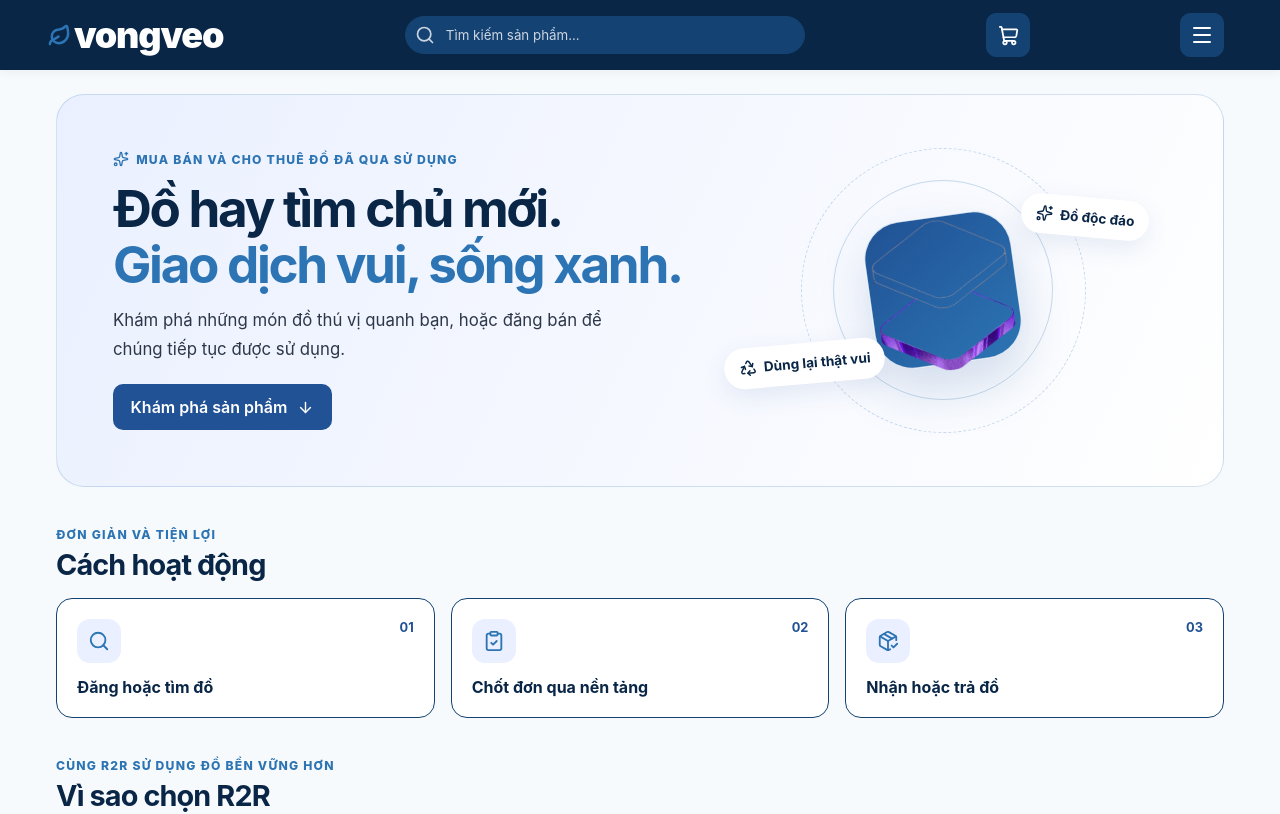
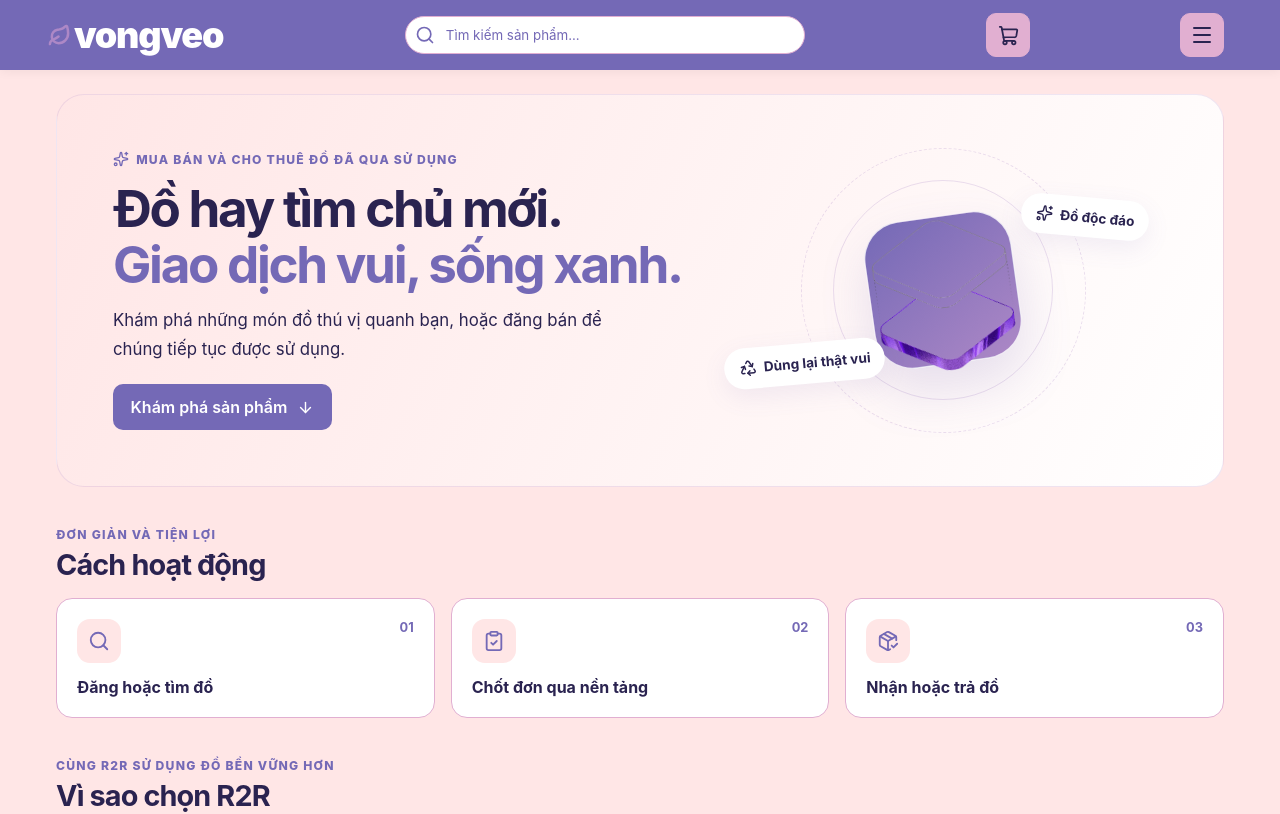
Before and after one commit to TTP265/vongveo, a React app in the folder frontend/: page / in a window 1280 px wide. Shown: the top 814 px of the page. Built offline with nearby package versions, Linux system fonts and the light colour scheme; no server answers; the HTML template or start-up script is replaced by a standard one.

Commit message:
doi bang mau tim hong

```diff
--- a/frontend/src/index.css
+++ b/frontend/src/index.css
@@ -1,44 +1,56 @@
 :root {
-  --primary: #205295;
-  --primary-hover: #2C74B3;
+  --primary: #7469B6;
+  --primary-hover: #AD88C6;
+  --primary-hover-text: #2A2350;
   --primary-text: #ffffff;
-  --secondary: #144272;
-  --secondary-hover: #2C74B3;
-  --secondary-text: #ffffff;
-  --accent: #2C74B3;
-  --header-bg: #0A2647;
-  --product-card-bg: #0A2647;
-  --search-bg: #144272;
+  --secondary: #E1AFD1;
+  --secondary-hover: #AD88C6;
+  --secondary-text: #2A2350;
+  --accent: #AD88C6;
+  --badge-text: #2A2350;
+  --price-color: #7469B6;
+  --header-bg: #7469B6;
+  --product-card-bg: #FFFFFF;
+  --search-bg: #FFFFFF;
   --text-on-dark: #ffffff;
-  --text-on-dark-muted: #cbd5e1;
-  --text-emphasis: #0A2647;
-  --link-color: #2C74B3;
-  --surface-tint: #EAF0FF;
+  --text-on-dark-muted: #FFE6E6;
+  --text-emphasis: #2A2350;
+  --link-color: #7469B6;
+  --surface-tint: #FFE6E6;
   --hero-bg: linear-gradient(115deg, var(--surface-tint) 0%, var(--white) 100%);
-  --text-dark: #2d3748;
-  --text-light: #718096;
-  --bg-color: #f7fafc;
+  --text-dark: #2A2350;
+  --text-light: #7469B6;
+  --bg-color: #FFE6E6;
   --white: #ffffff;
-  --border-color: #144272;
+  --border-color: #E1AFD1;
 }
 
 :root[data-theme="dark"] {
   color-scheme: dark;
-  --primary: #205295;
-  --primary-hover: #2C74B3;
+  --primary: #7469B6;
+  --primary-hover: #AD88C6;
+  --primary-hover-text: #2A2350;
   --primary-text: #ffffff;
-  --secondary: #144272;
-  --secondary-hover: #2C74B3;
-  --secondary-text: #ffffff;
-  --text-emphasis: #f7fafc;
-  --link-color: #ffffff;
-  --surface-tint: #144272;
+  --secondary: #2A2350;
+  --secondary-hover: #AD88C6;
+  --secondary-text: #FFE6E6;
+  --accent: #AD88C6;
+  --badge-text: #2A2350;
+  --price-color: #E1AFD1;
+  --header-bg: #17122D;
+  --product-card-bg: #2A2350;
+  --search-bg: #2A2350;
+  --text-on-dark: #FFE6E6;
+  --text-on-dark-muted: #E1AFD1;
+  --text-emphasis: #FFE6E6;
+  --link-color: #E1AFD1;
+  --surface-tint: #1E1838;
   --hero-bg: linear-gradient(115deg, var(--surface-tint) 0%, var(--bg-color) 100%);
-  --text-dark: #edf2f7;
-  --text-light: #cbd5e1;
-  --bg-color: #0A2647;
-  --white: #0A2647;
-  --border-color: #144272;
+  --text-dark: #FFE6E6;
+  --text-light: #E1AFD1;
+  --bg-color: #1E1838;
+  --white: #2A2350;
+  --border-color: rgb(225 175 209 / 30%);
 }
 
 * {
@@ -118,7 +130,7 @@ input, textarea, select {
   border: 1px solid var(--border-color);
   border-radius: 8px;
   background: var(--secondary);
-  color: var(--text-on-dark);
+  color: var(--secondary-text);
   font-size: 0.875rem;
   font-weight: 600;
   text-decoration: none;
@@ -127,6 +139,7 @@ input, textarea, select {
 
 .header-home-shortcut:hover {
   background: var(--primary-hover);
+  color: var(--primary-hover-text);
 }
 
 .search-bar {
@@ -139,16 +152,16 @@ input, textarea, select {
 .search-input {
   width: 100%;
   padding: 0.6rem 1rem 0.6rem 2.5rem;
-  border: 1px solid var(--secondary);
+  border: 1px solid var(--border-color);
   border-radius: 9999px;
   background: var(--search-bg);
-  color: var(--text-on-dark);
+  color: var(--text-dark);
   outline: none;
   transition: all 0.2s;
 }
 
 .search-input::placeholder {
-  color: var(--text-on-dark-muted);
+  color: var(--text-light);
   opacity: 1;
 }
 
@@ -162,7 +175,7 @@ input, textarea, select {
   left: 10px;
   top: 50%;
   transform: translateY(-50%);
-  color: var(--text-on-dark-muted);
+  color: var(--text-light);
 }
 
 .auth-buttons {
@@ -187,12 +200,13 @@ input, textarea, select {
   border: 1px solid var(--secondary);
   border-radius: 10px;
   background: var(--secondary);
-  color: var(--text-on-dark);
+  color: var(--secondary-text);
   text-decoration: none;
 }
 
 .header-cart-link:hover {
   background: var(--primary-hover);
+  color: var(--primary-hover-text);
 }
 
 :root[data-theme="dark"] .header-cart-link:hover {
@@ -209,7 +223,7 @@ input, textarea, select {
   border: 1px solid var(--secondary);
   border-radius: 10px;
   background: var(--secondary);
-  color: var(--text-on-dark);
+  color: var(--secondary-text);
   cursor: pointer;
 }
 
@@ -217,6 +231,7 @@ input, textarea, select {
 .menu-toggle[aria-expanded="true"] {
   background: var(--primary-hover);
   border-color: var(--primary-hover);
+  color: var(--primary-hover-text);
 }
 
 .menu-cart-count,
@@ -248,7 +263,7 @@ input, textarea, select {
   display: grid;
   width: min(320px, calc(100vw - 2rem));
   padding: 0.5rem;
-  border: 1px solid #e2e8f0;
+  border: 1px solid var(--border-color);
   border-radius: 12px;
   background: var(--white);
   box-shadow: 0 12px 30px rgba(0,0,0,0.14);
@@ -260,7 +275,7 @@ input, textarea, select {
   align-items: center;
   gap: 0.75rem;
   padding: 0.6rem 0.75rem;
-  border-bottom: 1px solid #e2e8f0;
+  border-bottom: 1px solid var(--border-color);
   margin-bottom: 0.35rem;
 }
 
@@ -317,6 +332,7 @@ input, textarea, select {
 :root[data-theme="dark"] .menu-toggle:hover,
 :root[data-theme="dark"] .menu-toggle[aria-expanded="true"] {
   background: var(--primary-hover);
+  color: var(--primary-hover-text);
 }
 
 :root[data-theme="dark"] .site-menu > a:hover,
@@ -354,6 +370,7 @@ input, textarea, select {
 
 .btn-primary:hover {
   background-color: var(--primary-hover);
+  color: var(--primary-hover-text);
 }
 
 .btn-secondary {
@@ -363,6 +380,7 @@ input, textarea, select {
 
 .btn-secondary:hover {
   background-color: var(--secondary-hover);
+  color: var(--primary-hover-text);
 }
 
 .btn-danger {
@@ -676,7 +694,7 @@ input, textarea, select {
   margin-top: 1.5rem;
   padding: 1rem 1.25rem;
   background: var(--white);
-  border: 1px solid #e2e8f0;
+  border: 1px solid var(--border-color);
   border-radius: 12px;
 }
 
@@ -696,14 +714,26 @@ input, textarea, select {
   color: var(--text-light);
   font-weight: 600;
   cursor: pointer;
-  border: 1px solid #e2e8f0;
+  border: 1px solid var(--border-color);
   transition: all 0.2s;
+}
+
+.type-tab:hover {
+  background-color: var(--primary-hover);
+  color: var(--primary-hover-text);
+  border-color: var(--primary-hover);
 }
 
 .type-tab.active {
   background-color: var(--primary);
   color: var(--primary-text);
   border-color: var(--primary);
+}
+
+.type-tab.active:hover {
+  background-color: var(--primary-hover);
+  color: var(--primary-hover-text);
+  border-color: var(--primary-hover);
 }
 
 .category-tabs {
@@ -730,12 +760,21 @@ input, textarea, select {
 .category-tab:hover {
   transform: translateY(-2px);
   box-shadow: 0 4px 6px rgba(0,0,0,0.05);
+  background-color: var(--primary-hover);
+  color: var(--primary-hover-text);
+  border-color: var(--primary-hover);
 }
 
 .category-tab.active {
   border-color: var(--primary);
   background-color: var(--primary);
   color: var(--primary-text);
+}
+
+.category-tab.active:hover {
+  background-color: var(--primary-hover);
+  border-color: var(--primary-hover);
+  color: var(--primary-hover-text);
 }
 
 .product-grid {
@@ -777,7 +816,7 @@ input, textarea, select {
   border-radius: 9999px;
   font-size: 0.75rem;
   font-weight: 700;
-  color: white;
+  color: var(--badge-text);
 }
 
 .product-status-badge {
@@ -811,12 +850,12 @@ input, textarea, select {
 }
 
 .product-type-badge.buy {
-  background-color: #f56565; /* red */
+  background-color: var(--accent);
 }
 
 .product-type-badge.rent {
   background-color: var(--accent);
-  color: #ffffff;
+  color: var(--badge-text);
 }
 
 .product-info {
@@ -827,7 +866,7 @@ input, textarea, select {
 }
 
 .product-title {
-  color: var(--text-on-dark);
+  color: var(--text-dark);
   font-size: 1.1rem;
   font-weight: 600;
   margin-bottom: 0.5rem;
@@ -839,20 +878,20 @@ input, textarea, select {
 
 .product-condition {
   font-size: 0.8rem;
-  color: var(--text-on-dark-muted);
+  color: var(--text-light);
   margin-bottom: 0.5rem;
 }
 
 .product-price {
   font-size: 1.25rem;
   font-weight: 700;
-  color: var(--accent);
+  color: var(--price-color);
   margin-top: auto;
 }
 
 .price-label {
   font-size: 0.8rem;
-  color: var(--text-on-dark-muted);
+  color: var(--text-light);
   font-weight: 400;
 }
 
@@ -893,7 +932,7 @@ input, textarea, select {
 .form-input {
   width: 100%;
   padding: 0.75rem 1rem;
-  border: 1px solid #e2e8f0;
+  border: 1px solid var(--border-color);
   border-radius: 8px;
   outline: none;
   transition: all 0.2s;
@@ -901,7 +940,7 @@ input, textarea, select {
 
 .form-input:focus {
   border-color: var(--primary);
-  box-shadow: 0 0 0 3px rgba(92, 151, 255, 0.3);
+  box-shadow: 0 0 0 3px color-mix(in srgb, var(--primary) 30%, transparent);
 }
 
 .error-message {
@@ -1050,7 +1089,7 @@ input, textarea, select {
   position: relative;
   min-width: 0;
   padding: 0.35rem;
-  border: 1px solid #e2e8f0;
+  border: 1px solid var(--border-color);
   border-radius: 8px;
   background: var(--white);
 }
@@ -1377,7 +1416,7 @@ input, textarea, select {
 .rent-days-control input {
   width: 90px;
   padding: 0.4rem;
-  border: 1px solid #cbd5e0;
+  border: 1px solid var(--border-color);
   border-radius: 6px;
 }
 
@@ -1470,7 +1509,7 @@ input, textarea, select {
 
 .review-item {
   padding: 1rem;
-  border: 1px solid #e2e8f0;
+  border: 1px solid var(--border-color);
   border-radius: 10px;
 }
 
@@ -1647,7 +1686,7 @@ input, textarea, select {
 .chat-empty { display: grid; justify-items: center; gap: 1rem; padding: 3rem 1rem; color: var(--text-light); }
 .chat-list { display: grid; gap: .75rem; }
 .chat-conversation-card { display: flex; align-items: center; gap: 1rem; padding: 1rem; border-radius: 12px; background: var(--white); color: var(--text-dark); text-decoration: none; box-shadow: 0 3px 12px rgba(0,0,0,.05); }
-.chat-conversation-card > img, .chat-image-placeholder { width: 68px; height: 68px; flex: 0 0 auto; border-radius: 8px; object-fit: cover; background: #edf2f7; }
+.chat-conversation-card > img, .chat-image-placeholder { width: 68px; height: 68px; flex: 0 0 auto; border-radius: 8px; object-fit: cover; background: var(--surface-tint); }
 .chat-image-placeholder { display: grid; place-items: center; color: var(--text-light); }
 .chat-conversation-info { display: grid; min-width: 0; flex: 1; gap: .25rem; }
 .chat-conversation-info b, .chat-conversation-info small { overflow: hidden; text-overflow: ellipsis; white-space: nowrap; }
@@ -1661,14 +1700,14 @@ input, textarea, select {
 .chat-message-list { display: flex; height: min(58vh, 600px); min-height: 300px; flex-direction: column; gap: .75rem; overflow-y: auto; padding: 1rem; }
 .chat-message-row { display: flex; justify-content: flex-start; }
 .chat-message-row.mine { justify-content: flex-end; }
-.chat-bubble { max-width: min(75%, 520px); padding: .7rem .85rem; border-radius: 12px 12px 12px 3px; background: #f0f2f5; color: var(--text-dark); overflow-wrap: anywhere; }
+.chat-bubble { max-width: min(75%, 520px); padding: .7rem .85rem; border-radius: 12px 12px 12px 3px; background: var(--surface-tint); color: var(--text-dark); overflow-wrap: anywhere; }
 .chat-message-row.mine .chat-bubble { border-radius: 12px 12px 3px 12px; background: var(--surface-tint); }
 .chat-bubble small, .chat-bubble time { display: block; color: var(--text-light); font-size: .75rem; }
 .chat-bubble p { margin: .3rem 0; white-space: pre-wrap; }
 .chat-composer { display: flex; align-items: flex-end; gap: .75rem; padding: 1rem; border-top: 1px solid var(--border-color); }
 .chat-composer textarea { min-height: 44px; max-height: 140px; resize: vertical; }
 .chat-composer button { min-height: 44px; }
-:root[data-theme="dark"] .chat-bubble { background: #303646; }
+:root[data-theme="dark"] .chat-bubble { background: var(--surface-tint); }
 :root[data-theme="dark"] .chat-message-row.mine .chat-bubble { background: var(--surface-tint); }
 
 @media (max-width: 600px) {
```
